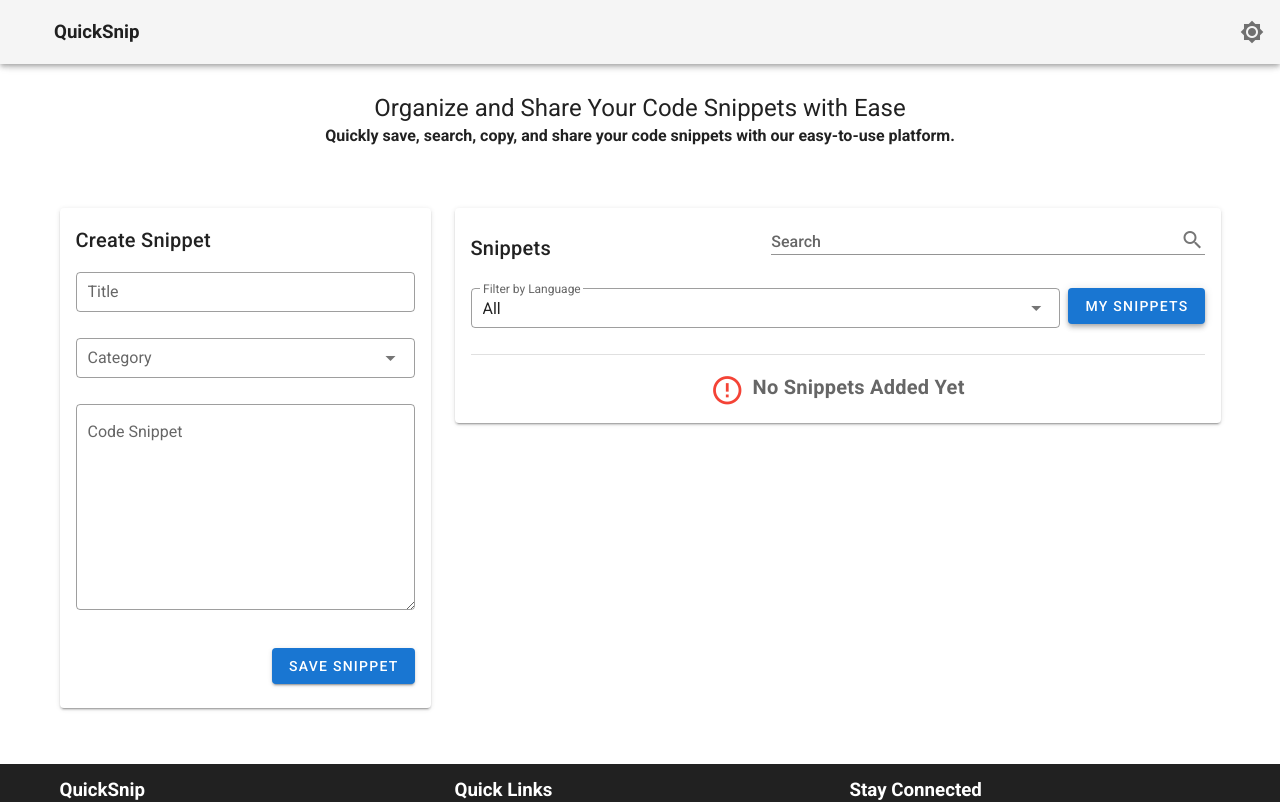
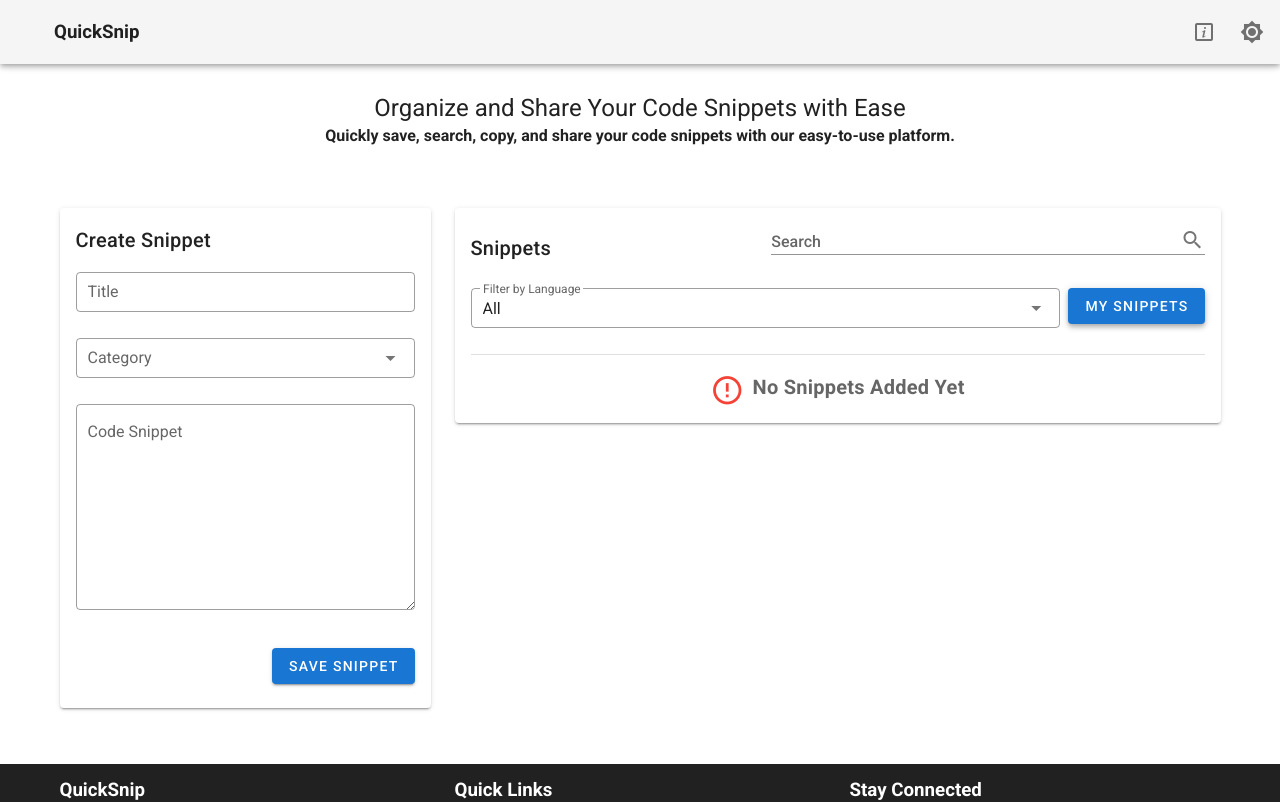
Before and after one commit to rkgupta-dev/code-snippet-manager, a Vue app: page / in a window 1280 px wide. Shown: the top 802 px of the page. Built offline with nearby package versions, Linux system fonts and the light colour scheme.

Commit message:
added info in navbar.

```diff
--- a/src/App.vue
+++ b/src/App.vue
@@ -15,6 +15,10 @@
       </div>
 
       <v-spacer></v-spacer>
+      <!-- How it work Icon -->
+      <v-btn icon to="/how-it-works">
+        <v-icon>mdi-information-variant-box-outline</v-icon>
+      </v-btn>
 
       <!-- Dark Mode Toggle Icon -->
       <v-btn icon @click="toggleDarkMode">
```
